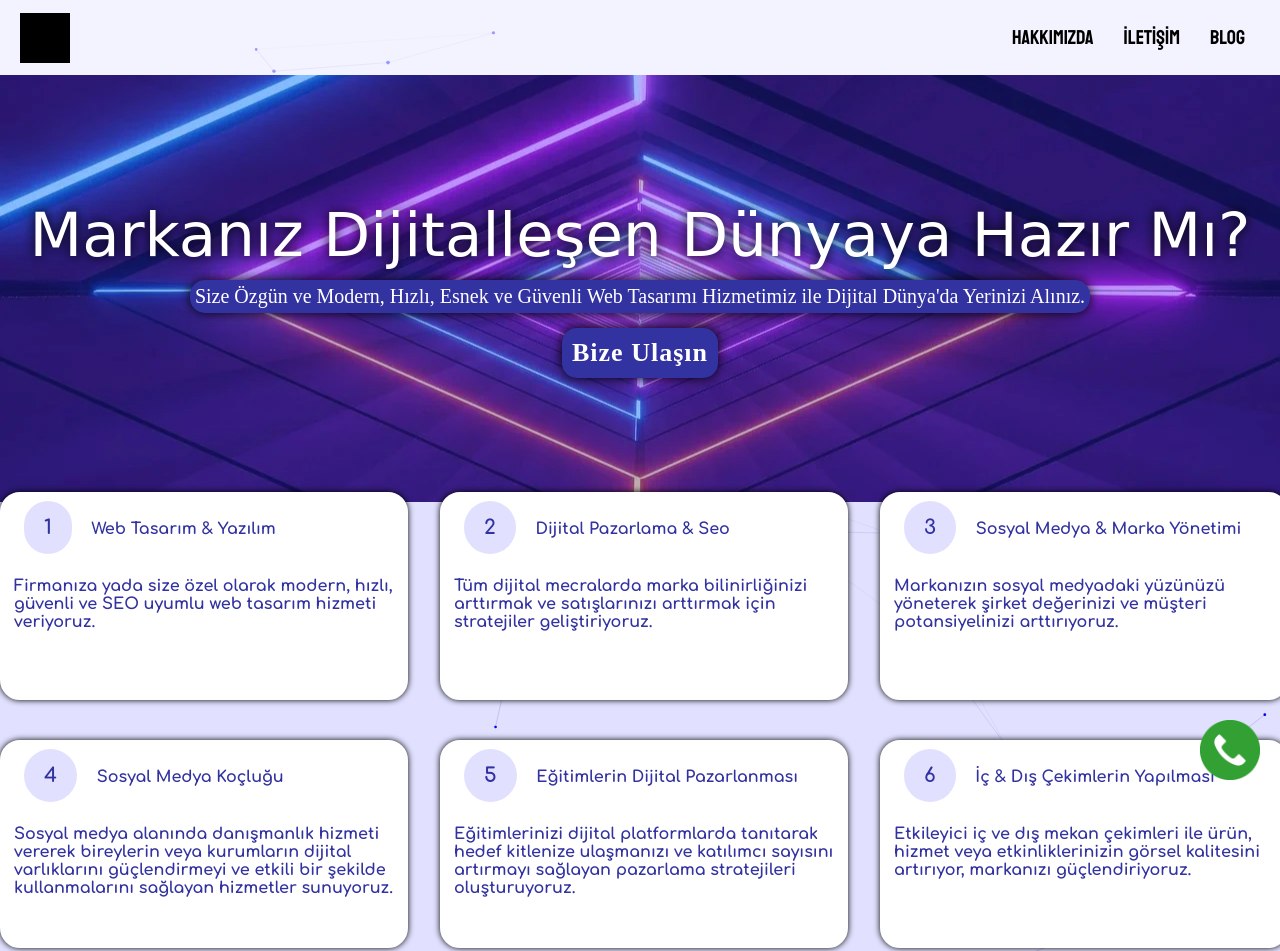
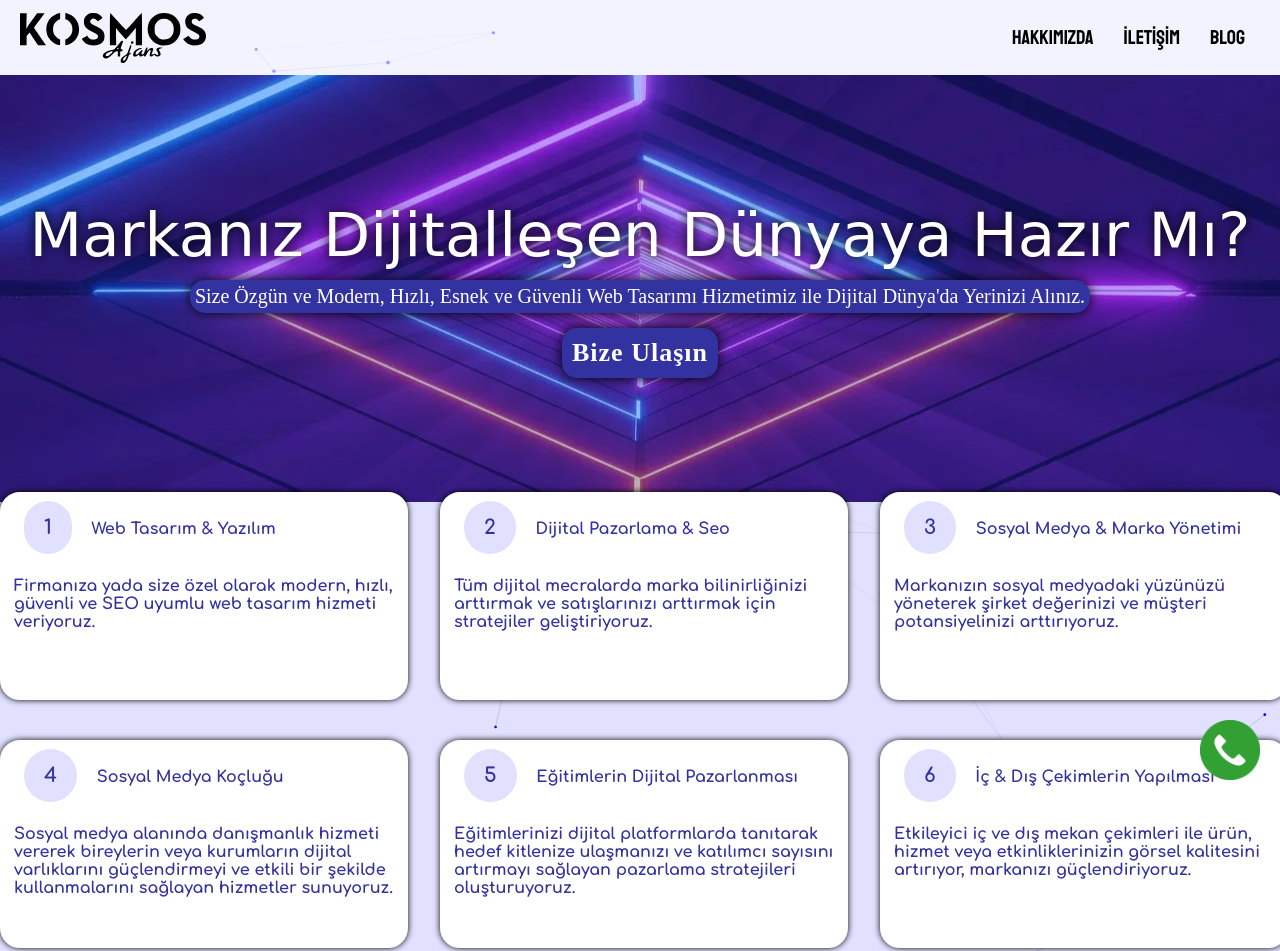
Before and after one commit to metehantufek/tsite, a plain HTML site: page index.html in a window 1280 px wide. Shown: the top 951 px of the page. Drawn offline with Linux system fonts and the light colour scheme; a web font is replaced by a local one.

Commit message:
Update main.css

```diff
--- a/assets/main.css
+++ b/assets/main.css
@@ -54,10 +54,12 @@ body {
 }
 
 .navbarLogo {
-  width: 50px;
-  height: 50px;
-  background-color: black;
-  margin-left: 20px;
+    width: 186px;
+    height: 50px;
+    background: url(logo.svg);
+    margin-left: 20px;
+    background-size: cover;
+    background-repeat: no-repeat;
 }
 
 .navbarItems {
```
